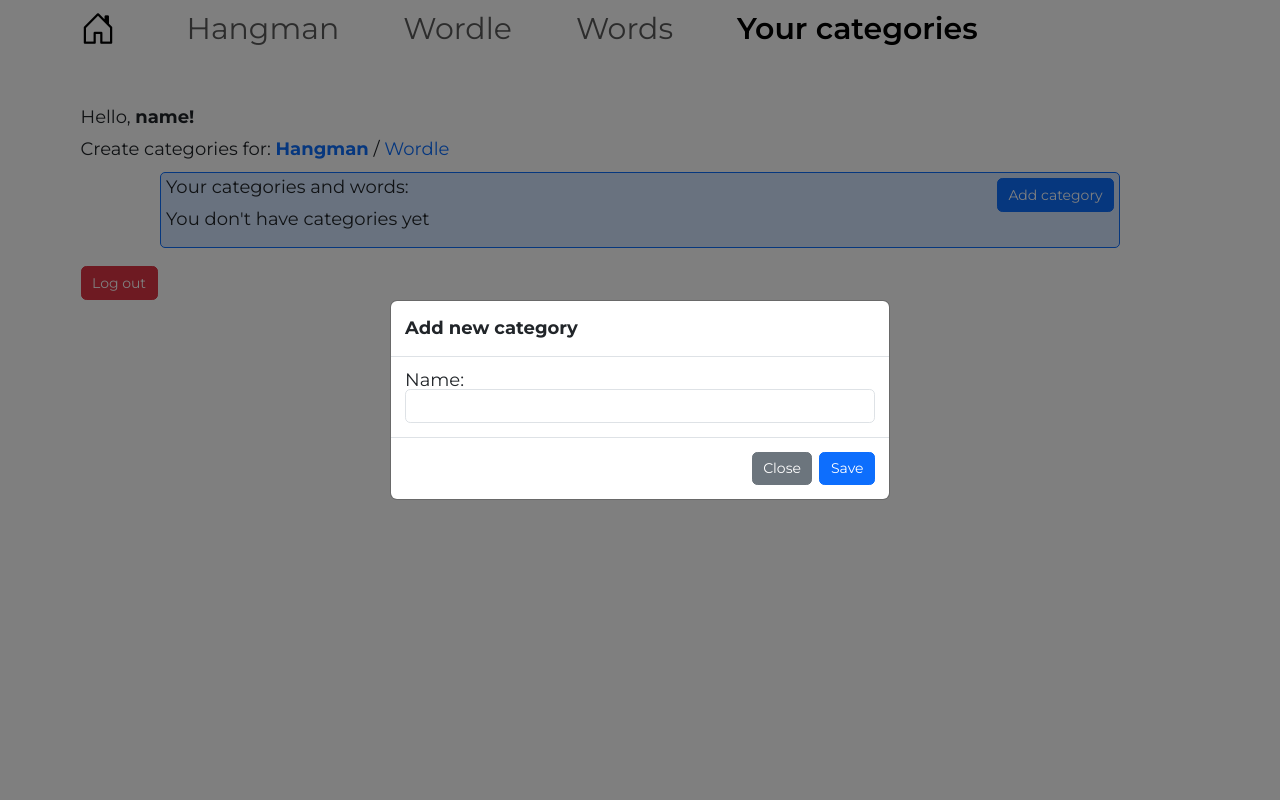
After one commit to Artem745/word-games, a Django app: page /creating/hangman/ in a window 1280 px wide, after a click on "Add category". The commit adds this page. Run offline with Django 5.2, Linux system fonts and the light colour scheme; the visitor is signed in with stand-in values (Sample User, id 1); data comes from the database, SQL or seed files in the repository; some libraries are stand-ins or nearby versions.

Commit message:
word and category creating is ready

```diff
--- /dev/null
+++ b/creating_categories/forms.py
@@ -0,0 +1,57 @@
+from django import forms
+from hangman.models import Category, Word
+
+class AddWordForm(forms.ModelForm):
+    class Meta:
+        model = Word
+        fields = ['name']
+
+    def __init__(self, *args, **kwargs):
+        self.user = kwargs.pop('user', None)
+        super(AddWordForm, self).__init__(*args, **kwargs)
+
+    def clean_name(self):
+        name = self.cleaned_data.get('name')
+        if Word.objects.filter(name=name, category=None, author=self.user).exists():
+            raise forms.ValidationError('You already have a word with this name!')
+        return name
+
+
+class AddCategoryForm(forms.ModelForm):
+    class Meta:
+        model = Category
+        fields = ['name']
+
+    def __init__(self, *args, **kwargs):
+        self.user = kwargs.pop('user', None)
+        super(AddCategoryForm, self).__init__(*args, **kwargs)
+
+    def clean_name(self):
+        name = self.cleaned_data.get('name')
+        if Category.objects.filter(name=name, author=self.user).exists():
+            raise forms.ValidationError('You already have a category with this name!')
+        return name
+
+
+class AddCategoryWordForm(forms.Form):
+    name = forms.CharField(max_length=7, min_length=3)
+    category = forms.CharField(max_length=15)
+
+    class Meta:
+        model = Word
+        fields = ['name', 'category']
+
+    def __init__(self, *args, **kwargs):
+        self.user = kwargs.pop('user', None)
+        super(AddCategoryWordForm, self).__init__(*args, **kwargs)
+
+    def clean(self):
+        cleaned_data = super().clean()
+        name = cleaned_data.get('name')
+        category_name = cleaned_data.get('category')
+
+        if name and category_name:
+            category = Category.objects.get(name=category_name, author=self.user)
+            if category and Word.objects.filter(name=name, category=category, author=self.user).exists():
+                raise forms.ValidationError('You already have a word with this name and category!')
+        return cleaned_data
--- /dev/null
+++ b/creating_categories/static/creating_categories/css/creating_categories.css
@@ -0,0 +1,88 @@
+.words-container {
+    position: relative;
+    border: 1px solid #0d6efd;
+    border-radius: 5px;
+    max-width: 75vw;
+    margin: 0 auto;
+    padding: 5px;
+    background-color: #d3e5ff;
+}
+
+.add-word-btn {
+    position: absolute;
+    top: 5px;
+    right: 5px;
+    display: flex;
+    flex-direction: column;
+}
+
+.word-container {
+    display: flex;
+    align-items: center;
+    margin: 10px 5px;
+}
+
+.word-name {
+    margin: 0;
+}
+
+.delete-button {
+    display: flex;
+    justify-content: center;
+    align-items: center;
+    width: 27px;
+    height: 27px;
+    background-color: grey;
+    border: 1px solid #000000;
+    border-radius: 4px;
+    margin-left: 10px;
+    cursor: pointer;
+}
+
+.play-button {
+    background-color: #0d6efd;
+}
+
+.category-container {
+    background-color: #FFF;
+    display: inline-flex;
+    padding: 5px 10px;
+    border-radius: 5px;
+}
+
+.words-button {
+    color: black;
+    background-color: transparent;
+    margin: 0 10px 0 0;
+    transform: rotate(-90deg);
+    transition: transform 0.3s ease;
+}
+
+.words-button.rotated {
+    transform: rotate(0deg);
+}
+
+.words-button.disabled {
+    pointer-events: none;
+}
+
+.words-div {
+    display: flex;
+    flex-direction: row;
+    flex-wrap: wrap;
+}
+
+@media (max-width: 768px) {
+    .words-container {
+        max-width: 100vw;
+    }
+}
+
+@media (max-width: 450px) {
+    .add-word-btn {
+        position: static;
+        margin: 10px 0;
+        flex-direction: row;
+        justify-content: flex-start;
+    }
+}
--- /dev/null
+++ b/creating_categories/templates/creating_categories/creating_categories_hangman.html
@@ -0,0 +1,177 @@
+{% extends "main.html" %}
+{% load static %}
+{% load word_id_filters %}
+
+{% block title %}{{ title }}{% endblock %}
+{% block links %}<link rel="stylesheet" href="{% static "creating_categories/css/creating_categories.css" %}">{% endblock %}
+
+{% block content %}
+<div class="container" style="position: relative;">
+    <p>Hello, <b>{{user.get_short_name}}!</b></p>
+    <p>Create categories for: <a href="{% url "creating:hangman" %}"><b>Hangman</b></a> / <a href="{% url "creating:wordle" %}">Wordle</a></p>
+
+    {% if form.errors %}
+        <ul style="padding-left: 0">
+        {% for field, errors in form.errors.items %}
+            {% for error in errors %}
+                <li style="color: red;">{{ error }}</li>
+            {% endfor %}
+        {% endfor %}
+        </ul>
+    {% endif %}
+
+    <div class="words-container">
+        <p class="word-name">Your categories and words:</p>
+        <div class="add-word-btn" style="display: flex; flex-direction: column;">
+            <button type="button" class="btn btn-primary" style="margin-bottom: 3px;" data-toggle="modal" data-target="#AddCategoryModal">
+                Add category
+            </button>
+            {% if user_categories %}
+                <button type="button" class="btn btn-primary" data-toggle="modal" data-target="#AddWordModal">
+                    Add word
+                </button>
+            {% endif %}
+        </div>
+        <div class="modal fade" id="AddCategoryModal" tabindex="-1" role="dialog" aria-labelledby="AddCategoryModalTitle" aria-hidden="true">
+            <div class="modal-dialog modal-dialog-centered" role="document">
+                <div class="modal-content">
+                    <div class="modal-header">
+                        <h5 class="modal-title" id="AddCategoryTitle"><b>Add new category</b></h5>
+                    </div>
+                    <form action="{% url "creating:hangman" %}" method="POST">
+                        <div class="modal-body">
+                            {% csrf_token %}
+                            <label for="id_name">Name:</label>
+                            <input type="text" name="name" id="id_name" class="form-control">
+                        </div>
+                        <div class="modal-footer">
+                            <button type="button" class="btn btn-secondary" data-dismiss="modal">Close</button>
+                            <button type="submit" class="btn btn-primary">Save</button>
+                        </div>
+
+                        <input type="hidden" name="category_or_word" value="category">
+                    </form>
+                </div>
+            </div>
+        </div>
+
+        <div class="modal fade" id="AddWordModal" tabindex="-1" role="dialog" aria-labelledby="AddWordModalTitle" aria-hidden="true">
+            <div class="modal-dialog modal-dialog-centered" role="document">
+                <div class="modal-content">
+                    <div class="modal-header">
+                        <h5 class="modal-title" id="AddWordTitle"><b>Add new word</b></h5>
+                    </div>
+                    <form action="{% url "creating:hangman" %}" method="POST">
+                        <div class="modal-body">
+                            {% csrf_token %}
+                            <label for="id_name">Name:</label>
+                            <input type="text" name="name" id="id_name" class="form-control">
+
+                            <label for="id_category">Category:</label>
+                            <select class="form-select" aria-label="Default select example"name="category" id="id_category">
+                                {% for category in user_categories %}
+                                    <option value="{{category.name}}">{{category.name}}</option>
+                                {% endfor %}
+                            </select>
+                        </div>
+                        <div class="modal-footer">
+                            <button type="button" class="btn btn-secondary" data-dismiss="modal">Close</button>
+                            <button type="submit" class="btn btn-primary">Save</button>
+                        </div>
+
+                        <input type="hidden" name="category_or_word" value="word">
+                    </form>
+                </div>
+            </div>
+        </div>
+
+        {% if user_categories %}
+            {% for category in user_categories %}
+            <div>
+                <div class="word-container category-container">
+                    <button class="words-button{% if not category.word.all %} disabled{% endif %}" type="button" data-toggle="collapse" data-target="#collapseWords{{category.name}}" aria-expanded="false" aria-controls="collapseWords">
+                        &#x25BC;
+                    </button>
+                    <p class="word-name">{{ category.name }}</p>
+                    <div href="" class="delete-button play-button">
+                        <i class="bi bi-copy" style="color: white;"></i>
+                    </div>
+                    <div href="" class="delete-button" data-id="{{category.id|encrypt_id}}" data-type="category">
+                        <i class="bi bi-trash" style="color: white"></i>
+                    </div>
+                </div>
+                <div class="collapse" id="collapseWords{{category.name}}">
+                    <div class="card card-body words-div" style="padding: 0;">
+                        {% for word in category.word.all %}
+                            <div class="word-container" style="margin: 10px;">
+                                <div>
+                                    <p class="word-name">{{word.name}}</p>
+                                </div>
+                                <div href="" class="delete-button" data-id="{{word.id|encrypt_id}}" data-type="word">
+                                    <i class="bi bi-trash" style="color: white"></i>
+                                </div>
+                            </div>
+                        {% endfor %}
+                    </div>
+                </div>
+            </div>
+            {% endfor %}
+        {% else %}
+                <p style="margin-top: 1rem;">You don't have categories yet</p>
+        {% endif %}
+
+    </div>
+    <br>
+    <a href="{% url "users:logout" %}" class="btn btn-danger">Log out</a>
+</div>
+
+<script>
+    $(document).ready(function () {
+        $('.delete-button').on('click', function(event) {
+            var delBtn = $(this);
+            var word_id = delBtn.data('id');
+            var word_type = delBtn.data('type');
+
+            $.ajax({
+                url: '{% url "creating:delete_word" %}',
+                type: 'POST',
+                data: {
+                    'word_id': word_id,
+                    'type': word_type,
+                    'csrfmiddlewaretoken': '{{ csrf_token }}'
+                },
+                success: function (response) {
+                    if (response.status === 'success') {
+                        if (word_type === "category") {
+                            delBtn.parent().parent().remove();
+                        } else {
+                            // This part is needed to hide collaps div and set classes for words-button
+                            // If there is location.reload(); TO ONO HANYI NE NYGNO
+                            var collapseContainer = delBtn.closest('.collapse');
+                            var categoryContainer = collapseContainer.prev('.category-container');
+
+                            if (collapseContainer.find('.word-container').length === 1) {
+
+                                var wordsButton = categoryContainer.find('.words-button');
+
+                                delBtn.closest('.word-container').remove();
+
+                                collapseContainer.collapse('hide');
+
+                                wordsButton.removeClass('rotated');
+                                wordsButton.addClass('disabled');
+                            } else {
+                                delBtn.closest('.word-container').remove();
+                            }
+                        }
+                        location.reload();
+                    }
+                }
+            })
+        });
+        $('.words-button').click(function () {
+            $(this).toggleClass('rotated')
+        });
+    });
+</script>
+{% endblock %}
--- a/creating_categories/urls.py
+++ b/creating_categories/urls.py
@@ -4,5 +4,7 @@ from creating_categories import views
 app_name = "creating_categories"
 
 urlpatterns = [
-    path('', views.index, name="index")
+    path('hangman/', views.hangman, name="hangman"),
+    path('wordle/', views.wordle, name="wordle"),
+    path('delete-word/', views.delete_word, name="delete_word"),
 ]
--- a/creating_categories/views.py
+++ b/creating_categories/views.py
@@ -1,10 +1,83 @@
 from django.shortcuts import render
 from django.contrib.auth.decorators import login_required
+from django.urls import reverse
+from creating_categories.forms import AddCategoryForm, AddCategoryWordForm, AddWordForm
+from creating_categories.templatetags.word_id_filters import decrypt_id
+from hangman.models import Word, Category
+from django.db.models import Q
+from django.http import JsonResponse
+from django.shortcuts import redirect
+
 
 @login_required
-def index(request):
-    context ={
-        "title": "Your categories"
+def hangman(request):
+    if request.method == "POST":
+        category_or_word = request.POST.get('category_or_word', None)
+        if category_or_word == "category":
+            form = AddCategoryForm(request.POST, user=request.user)
+
+            if form.is_valid():
+                new_word = Category(name=form.cleaned_data['name'], author=request.user)
+                new_word.save()
+                return redirect(reverse("creating:hangman"))
+        else:
+            form = AddCategoryWordForm(request.POST, user=request.user)
+
+            if form.is_valid():
+                new_word = Word(name=form.cleaned_data['name'],
+                                category=Category.objects.get(name=form.cleaned_data['category'], author=request.user),
+                                author=request.user)
+                new_word.save()
+                return redirect(reverse("creating:hangman"))
+    else:
+        form = AddCategoryWordForm()
+
+    context = {
+        "title": "Your categories | Hangman",
+        "user_categories": Category.objects.filter(author=request.user).prefetch_related("word"),
+        "form": form
     }
 
-    return render(request, 'creating_categories/creating_categories.html', context)
+    return render(request, 'creating_categories/creating_categories_hangman.html', context)
+
+
+@login_required
+def wordle(request):
+
+    if request.method == "POST":
+        form = AddWordForm(request.POST, user=request.user)
+
+        if form.is_valid():
+            new_word = Word(name=form.cleaned_data['name'], author=request.user)
+            new_word.save()
+            return redirect(reverse("creating:wordle"))
+    else:
+        form = AddWordForm()
+
+    if request.user.is_authenticated:
+        user_words = Word.objects.filter(Q(author=request.user) & ~Q(length=0))
+
+    context = {
+        "title": "Your categories | Wordle",
+        "user_words": user_words,
+        "form": form
+    }
+
+    return render(request, 'creating_categories/creating_categories_wordle.html', context)
+
+
+@login_required
+def delete_word(request):
+    delete_type = request.POST.get('type')
+
+    encrypted_word_id = request.POST.get('word_id')
+    decrypted_word_id = decrypt_id(encrypted_word_id)
+
+    if delete_type == "word":
+        deleted_word = Word.objects.get(id=decrypted_word_id, author=request.user)
+    elif delete_type == "category":
+        deleted_word = Category.objects.get(id=decrypted_word_id, author=request.user)
+
+    if deleted_word:
+        deleted_word.delete()
+        return JsonResponse({'status': 'success'})
--- a/games/urls.py
+++ b/games/urls.py
@@ -11,7 +11,7 @@ urlpatterns = [
     path('hangman/', include("hangman.urls", namespace="hangman")),
     path('wordle/', include("wordle.urls", namespace="wordle")),
     path('', include("users.urls", namespace="users")),
-    path('creating_categories/', include("creating_categories.urls", namespace="creating_categories")),
+    path('creating/', include("creating_categories.urls", namespace="creating")),
     path('', include('social_django.urls', namespace='social')),
     path('words/', include("words.urls", namespace="words")),
 ]
--- a/templates/main.html
+++ b/templates/main.html
@@ -13,7 +13,7 @@
               <a class="nav-item nav-link {% if title == "Hangman" %}active{% endif %}" href="{% url "hangman:index" %}">Hangman</a>
               <a class="nav-item nav-link {% if title == "Wordle" %}active{% endif %}" href="{% url "wordle:index" %}">Wordle</a>
               <a class="nav-item nav-link {% if title == 'Words' %}active{% endif %}" href='{% url "words:index" %}'>Words</a>
-              <a class="nav-item nav-link {% if title == "Your categories" %}active{% endif %}" href="{% url "creating_categories:index" %}">Your categories</a>
+              <a class="nav-item nav-link {% if title == "Your categories | Hangman" or title == "Your categories | Wordle" %}active{% endif %}" href="{% url "creating:hangman" %}">Your categories</a>
             </div>
           </div>
       </div>
--- a/users/views.py
+++ b/users/views.py
@@ -15,7 +15,7 @@ def login(request):
             user = auth.authenticate(email=email, password=password)
             if user:
                 auth.login(request, user)
-                return redirect(reverse("creating_categories:index"))
+                return redirect(reverse("creating:hangman"))
     else:
         form = UserLoginForm()
 
@@ -34,7 +34,7 @@ def signup(request):
 
             user = form.instance
             auth.login(request, user, backend='django.contrib.auth.backends.ModelBackend')
-            return redirect(reverse("creating_categories:index"))
+            return redirect(reverse("creating:hangman"))
     else:
         form = UserRegistrationForm()
 
```
Also changed, not shown: creating_categories/templates/creating_categories/creating_categories.html (deleted, +0 -11 lines), creating_categories/templates/creating_categories/creating_categories_wordle.html (added, +98 -0 lines), creating_categories/templatetags/word_id_filters.py (added, +18 -0 lines), hangman/models.py (+11 -4 lines), creating_categories/templatetags/__init__.py (added), hangman/migrations/0001_initial.py, hangman/migrations/0002_category_image.py (deleted), hangman/migrations/0003_word_lenght.py (deleted), hangman/migrations/0004_rename_lenght_word_length.py (deleted).
